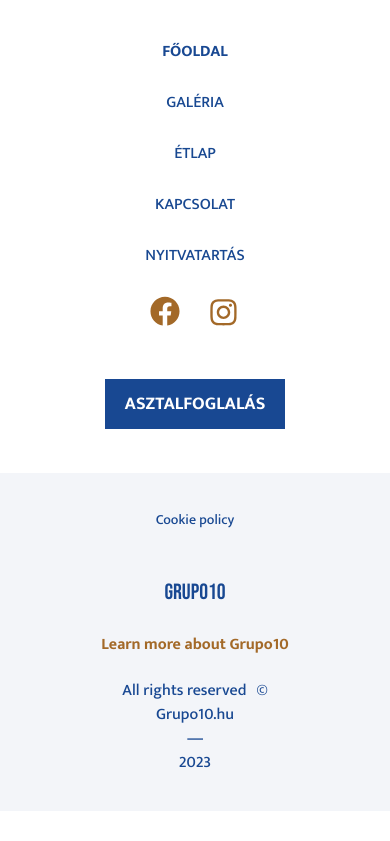
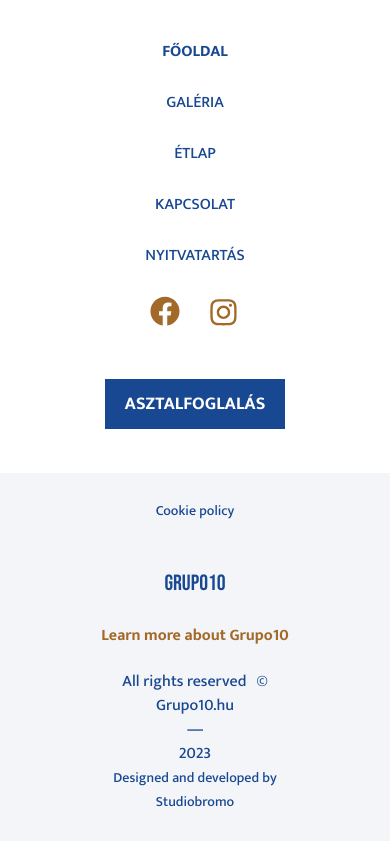
Before and after one commit to gyorgynagy1986/umartinez, a Next.js app: page / in a window 390 px wide. Shown: the part 4420-5261 px from the top of the page. Before the commit the page ends 5231 px from the top, so only its background shows below. Built offline with nearby package versions, Linux system fonts and the light colour scheme; a web font is replaced by a local one.

Commit message:
new changes

```diff
--- a/src/components/Footer/Footer.jsx
+++ b/src/components/Footer/Footer.jsx
@@ -32,7 +32,7 @@ const Footer = () => {
               {" "}
               All rights reserved<span>©</span>
             </p>
-            <p>Grupo10.hu</p><p className={style.mobileTurn}>|</p><p>2023</p>
+            <p>Grupo10.hu</p><p className={style.mobileTurn}>|</p><p>2023</p><p className={style.stdbromo}> <Link href="https://studiobromo.hu/">Designed and developed by Studiobromo</Link></p>
           </div>
           <p className={style.containerTextleftCookie}>Cookie policy</p>
         </div>
--- a/src/components/Footer/Fotter.module.css
+++ b/src/components/Footer/Fotter.module.css
@@ -70,7 +70,6 @@
   font-size: 14px;
   line-height: 150%;
   /* or 21px */
-  margin-top: 21.5px;
 }
 
 .learnMore {
@@ -78,10 +77,12 @@
   font-size: 16px !important;
   line-height: auto;
   color: rgba(163, 105, 40, 1);
+  display: contents;
 }
 
 .learnMore:hover {
   color: black;
+
 }
 
 .containerCookie {
@@ -89,6 +90,10 @@
   display: flex;
   justify-content: space-between;
   align-items: center;
+}
+
+.stdbromo {
+  font-size: 14px;
 }
 
 @media only screen and (max-width: 1200px) {
@@ -102,9 +107,9 @@
   }
 }
 
-@media only screen and (max-width: 681px) {
+@media only screen and (max-width: 1000px) {
   .container {
-    min-height: 33.8rem;
+    min-height: 36.8rem;
     height: 100%;
     display: flex;
     align-items: center;
--- a/src/components/Story/Story.jsx
+++ b/src/components/Story/Story.jsx
@@ -21,7 +21,7 @@ const textContent = {
 const textContentEn = {
   h4: "About us",
   p: 'We opened the very first spanish colmado of Budapest on Bartók Béla Street, in the immediate vicinity of St. Gellért Square in 2023, and since then we have been tirelessly striving to win the hearts of every guest who enters our doors.',
-  p1: "On the shelves of our store you will find exciting creams and sauces, excellent quality canned fish, wines, cavas and beers, among others, all coming directly from Spain.",
+  p1: "Our bar offers cured hams, mouth-watering cheeses, olives, pinchos, vermouths and other delicacies. On the shelves of our store you will find exciting creams and sauces, excellent quality canned fish, wines, cavas and beers, among others, all coming directly from Spain.",
   p2: "And what is the best part? Everything you find in the store can be enjoyed on site or even taken home with you!",
   btn: "See the Menu",
   url: "/en/menu",
```
